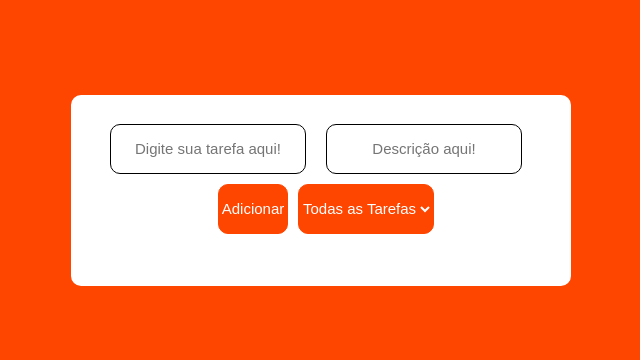
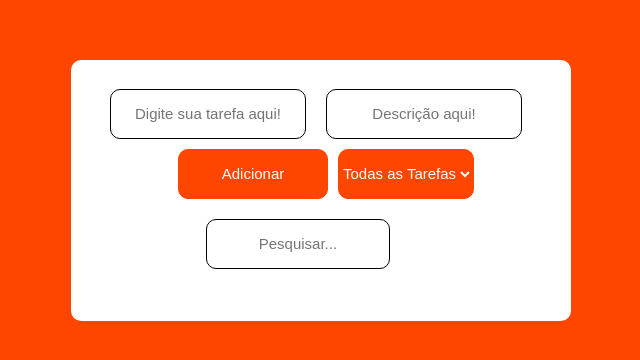
Before and after one commit to FPinheiroo/to-do-list, a React (Create React App) app: page / in a window 1280 px wide. Shown: the part 210-570 px from the top of the page, without its empty margins (319-959 px from the left). Built offline with nearby package versions, Linux system fonts and the light colour scheme.

Commit message:
search input added

```diff
--- a/src/App.js
+++ b/src/App.js
@@ -7,6 +7,7 @@ function App() {
   const [inputTD, setinputTD] = useState("");
   const [editId, setEditId] = useState(null);
   const [filter, setFilter] = useState("all");
+  const [search, setSearch] = useState("");
 
   function handleAddItem() {
     const textovazio = inputT.trim();
@@ -19,8 +20,7 @@ function App() {
     if (editId) {
       const updatedItems = iteml.map((item) =>
         item.id === editId
-          ? { ...item, itemLista: textovazio, itemDescricao: descricaovazia, itemData: formattedDate }: item
-      );
+          ? { ...item, itemLista: textovazio, itemDescricao: descricaovazia, itemData: formattedDate }: item);
       setItemL(updatedItems);
       setEditId(null);
     } else {
@@ -65,6 +65,10 @@ function App() {
     setFilter(e.target.value);
   }
 
+  function handleSearchChange(e) {
+    setSearch(e.target.value);
+  }
+
   const filteredItems = iteml.filter(item => {
     if (filter === "completed") {
       return item.isCompleted && !item.isArchived;
@@ -75,6 +79,8 @@ function App() {
     } else {
       return !item.isArchived;
     }
+  }).filter(item => {
+    return item.itemLista.toLowerCase().includes(search.toLowerCase());
   });
 
   return (
@@ -93,6 +99,9 @@ function App() {
           <option value="todo">Pendentes</option>
           <option value="archived">Arquivadas</option>
         </select>
+      </div>
+      <div className="search-section">
+        <input placeholder="Pesquisar..."id="search"type="text"value={search}onChange={handleSearchChange}/>
       </div>
       <ul className="lista_a_fazer">
         {filteredItems.map((item) => (
--- a/src/styles.css
+++ b/src/styles.css
@@ -40,7 +40,7 @@ margin-top: 5px;
 }
 #add {
   height: 50px;
-  width: 70px;
+  width: 150px;
   font-size: 15px;
   margin-left: 10px;
   background-color: #ff4600;
@@ -97,6 +97,15 @@ li {
 #filter {
   margin-left: 10px;
 }
+#search {
+  width: 80%;
+  height: 50px;
+  font-size: 15px;
+  margin-top: 20px;
+  border: solid black 1px;
+  border-radius: 10px;
+  padding: 10px;
+}
 .lista_a_fazer {
   width: 100%;
   list-style: none;
```
